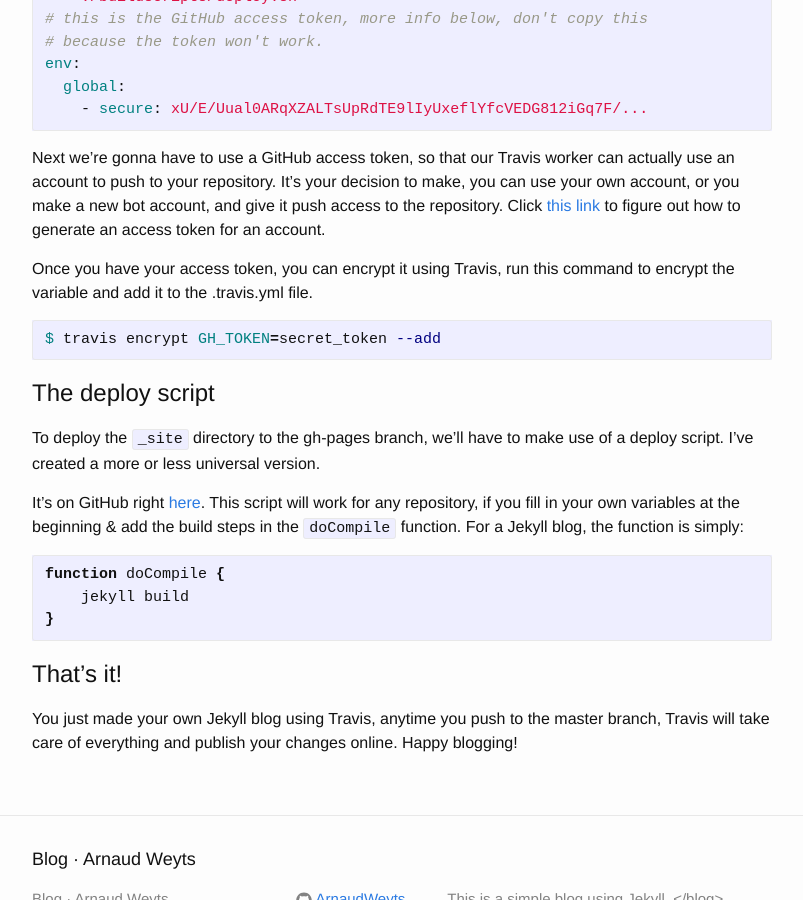
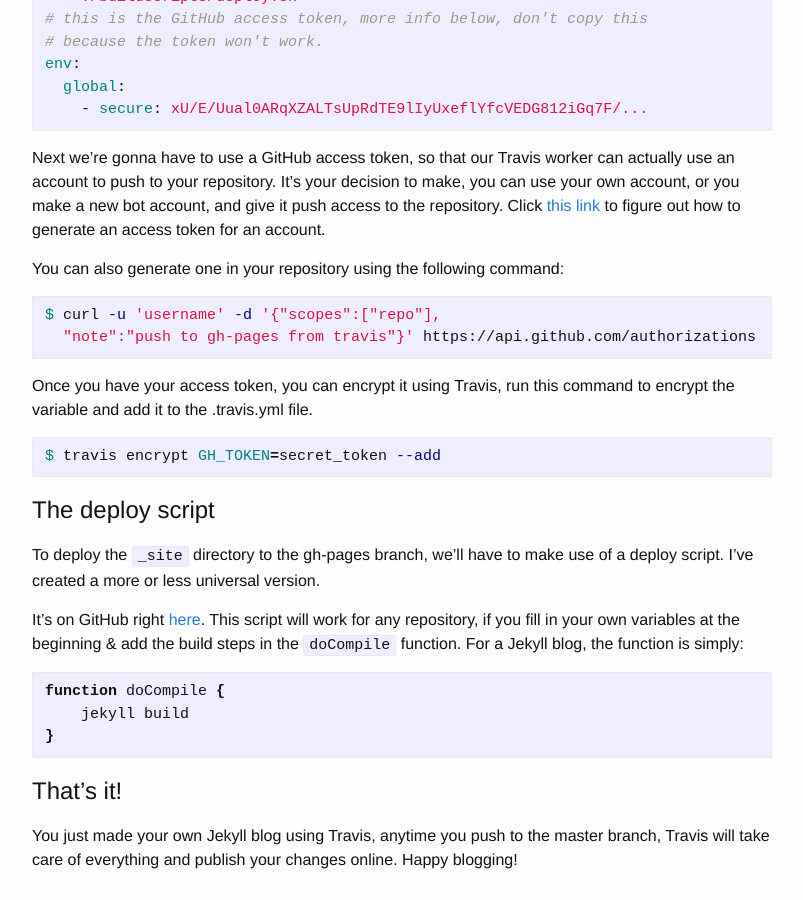
Before and after one commit to ArnaudWeyts/blog, a Jekyll site: the page built from _posts/2016-06-16-building-a-jekyll-site-using-travis.md, in a window 1280 px wide and 900 px high, scrolled down 2279 px. Shown: the whole window, without its empty margins (238-1041 px from the left). Built offline with Jekyll 4.4.1, drawn with Linux system fonts in a browser that asks for light colours; comment, search, counter and statistics services are not loaded.

Commit message:
updated post to include other method to get a GitHub access token

````diff
--- a/_posts/2016-06-16-building-a-jekyll-site-using-travis.md
+++ b/_posts/2016-06-16-building-a-jekyll-site-using-travis.md
@@ -113,6 +113,13 @@
 It's your decision to make, you can use your own account, or you make a new bot account, and give it push access to the repository.
 Click [this link](https://help.github.com/articles/creating-an-access-token-for-command-line-use/) to figure out how to generate an access token for an account.
 
+You can also generate one in your repository using the following command:
+
+```bash
+$ curl -u 'username' -d '{"scopes":["repo"],
+  "note":"push to gh-pages from travis"}' https://api.github.com/authorizations
+```
+
 Once you have your access token, you can encrypt it using Travis, run this command to encrypt the variable and add it to the .travis.yml file.
 
 ```bash
````
